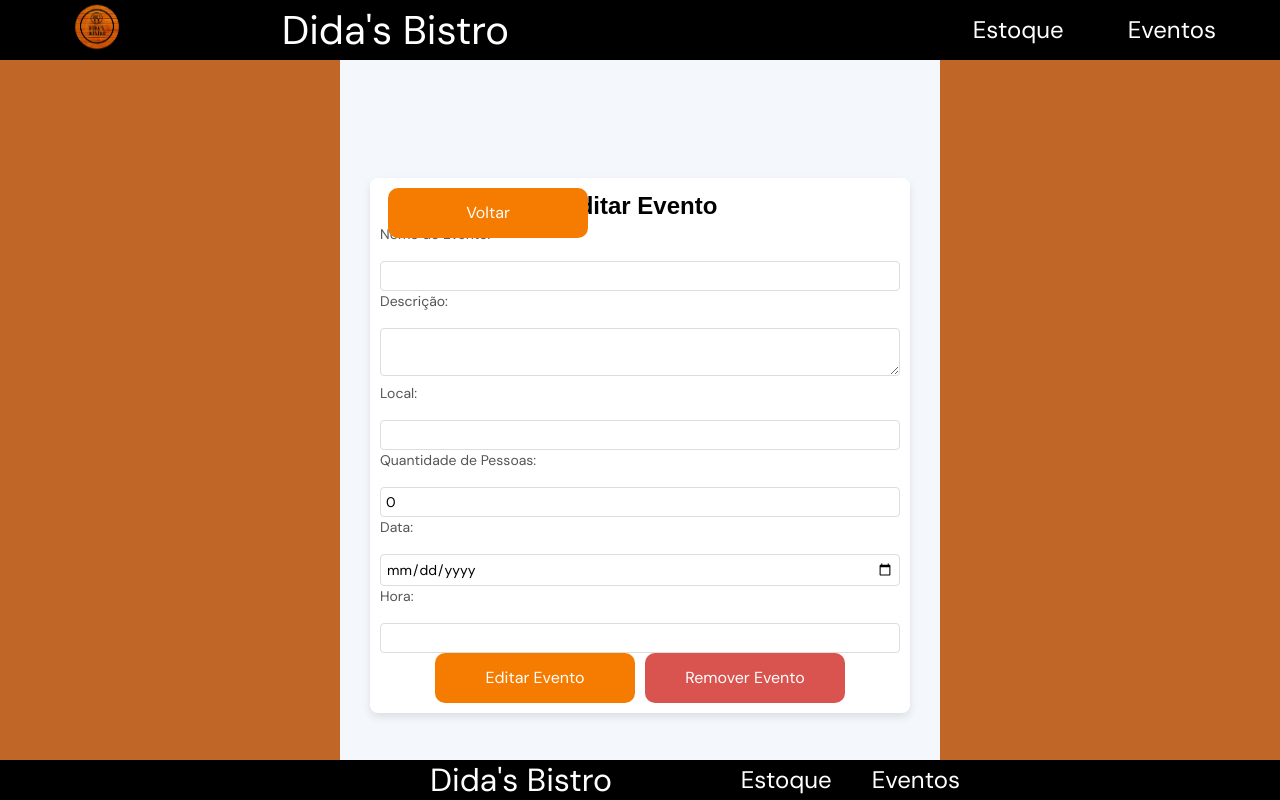
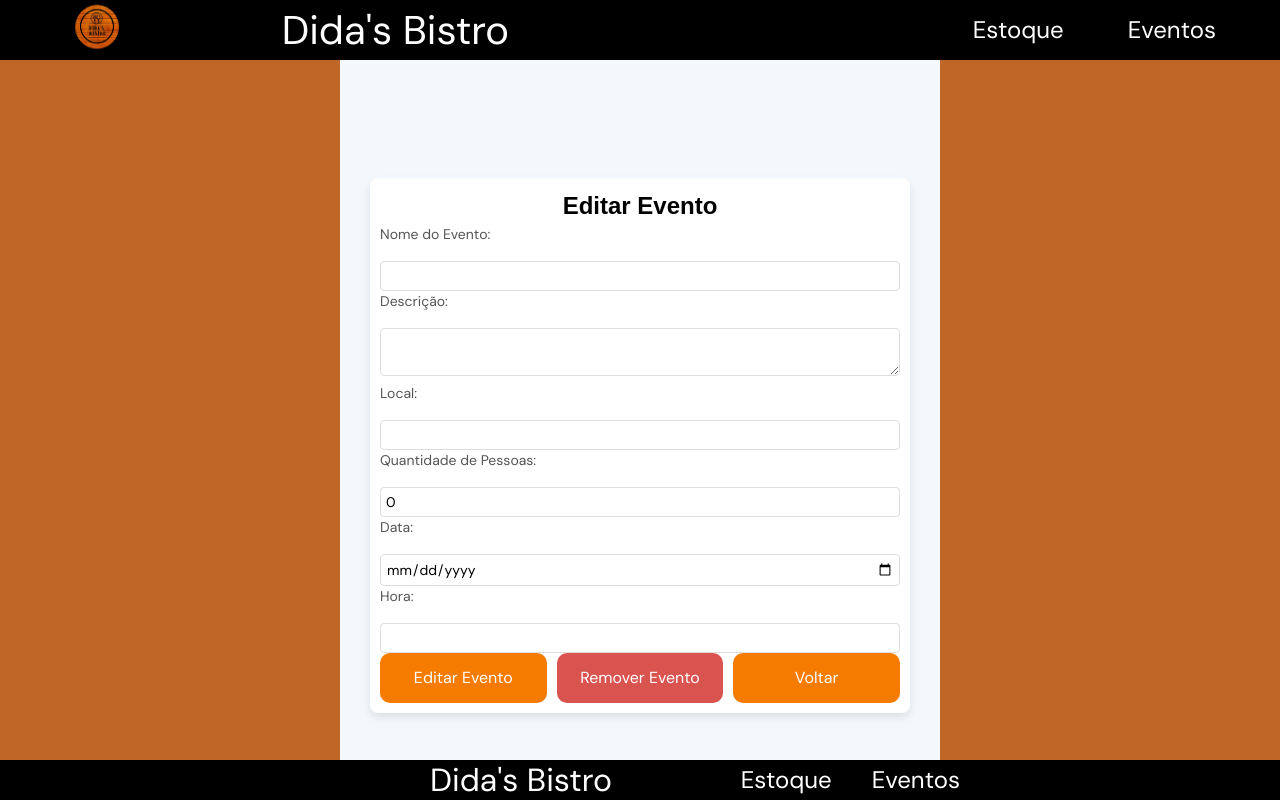
Before and after one commit to mdsreq-fga-unb/2024.2-T01-DidasBistro, a React (Vite) app in the folder frontend/: page /evento/editar/1 in a window 1280 px wide. Built offline with nearby package versions, Linux system fonts and the light colour scheme; no server answers.

Commit message:
alterando css EditarEvento

```diff
--- a/frontend/src/pages/eventos/EditarEvento/EditarEvento.css
+++ b/frontend/src/pages/eventos/EditarEvento/EditarEvento.css
@@ -34,31 +34,19 @@ h2{
   transform: scale(1.05);
 }
 
-  /* Ajustando os botões de Remover e Voltar para terem o mesmo tamanho */
-  .evento-btn.remover,
-  .evento-btn.voltar {
-    width: 200px;
-  }
-
+/* Estilos específicos para cada botão */
 .evento-btn.remover {
   background-color: #d9534f;
 }
 
 .evento-btn.remover:hover {
   background-color: #000000;
-    transform: scale(1.05);
 }
 
-  .evento-btn.voltar {
+.evento-btn.voltar-editar {
   background-color: #f57c00;
 }
 
-  .evento-btn.voltar:hover {
+.evento-btn.voltar-editar:hover {
   background-color: #000000;
-    transform: scale(1.05);
 }
-
-
-  .evento-btn.remover + .evento-btn.voltar {
-    margin-left: 8px; /
-  }
--- a/frontend/src/pages/eventos/EditarEvento/EditarEvento.jsx
+++ b/frontend/src/pages/eventos/EditarEvento/EditarEvento.jsx
@@ -143,7 +143,8 @@ const EditarEvento = () => {
                         <div className="botao-container">
                             <button type="submit" className="evento-btn editar">Editar Evento</button>
                             <button type="button" onClick={handleDelete} className="evento-btn remover">Remover Evento</button>
-                            <button type="button" onClick={handleBack} className="evento-btn voltar">Voltar</button>
+                            <button type="button" onClick={handleBack} className="evento-btn voltar-editar">Voltar</button>
+
                         </div>
                     </div>
                 </form>
```
Lines whose indentation alone changed are shown as unchanged.
